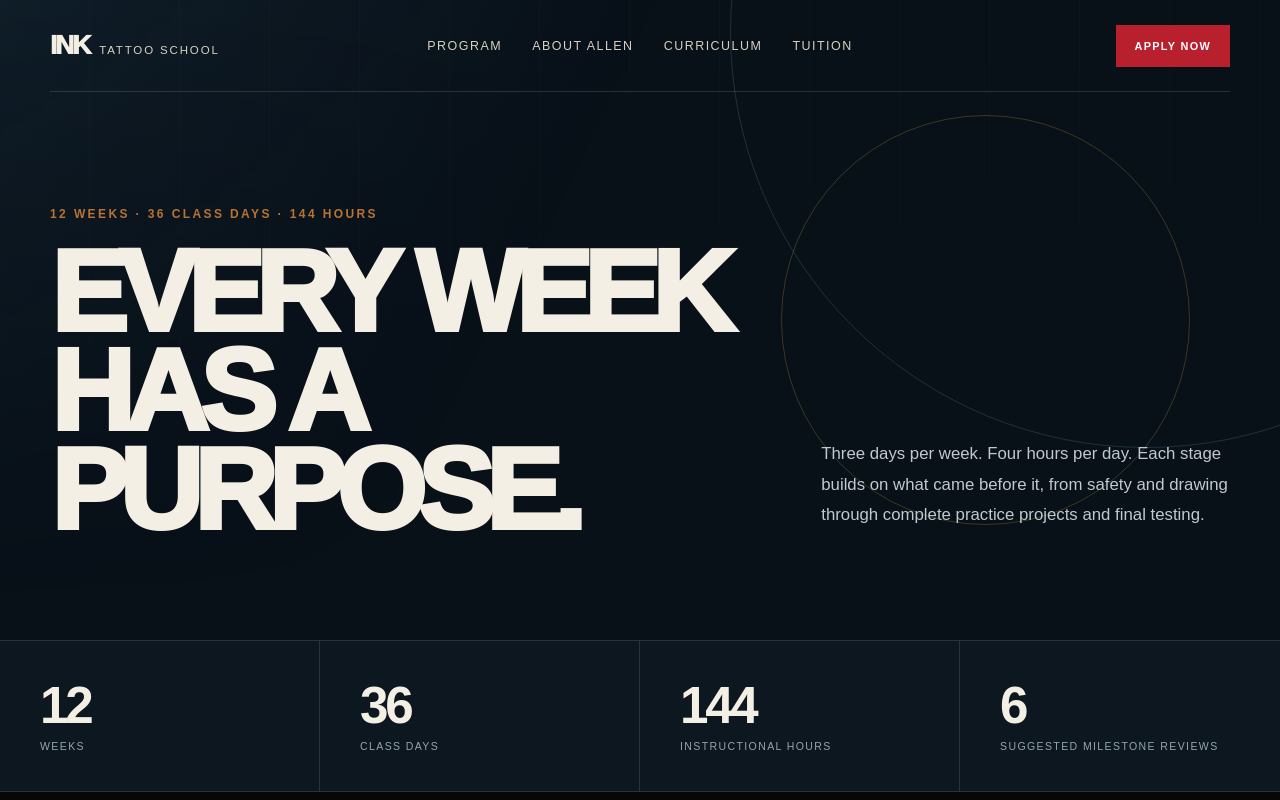
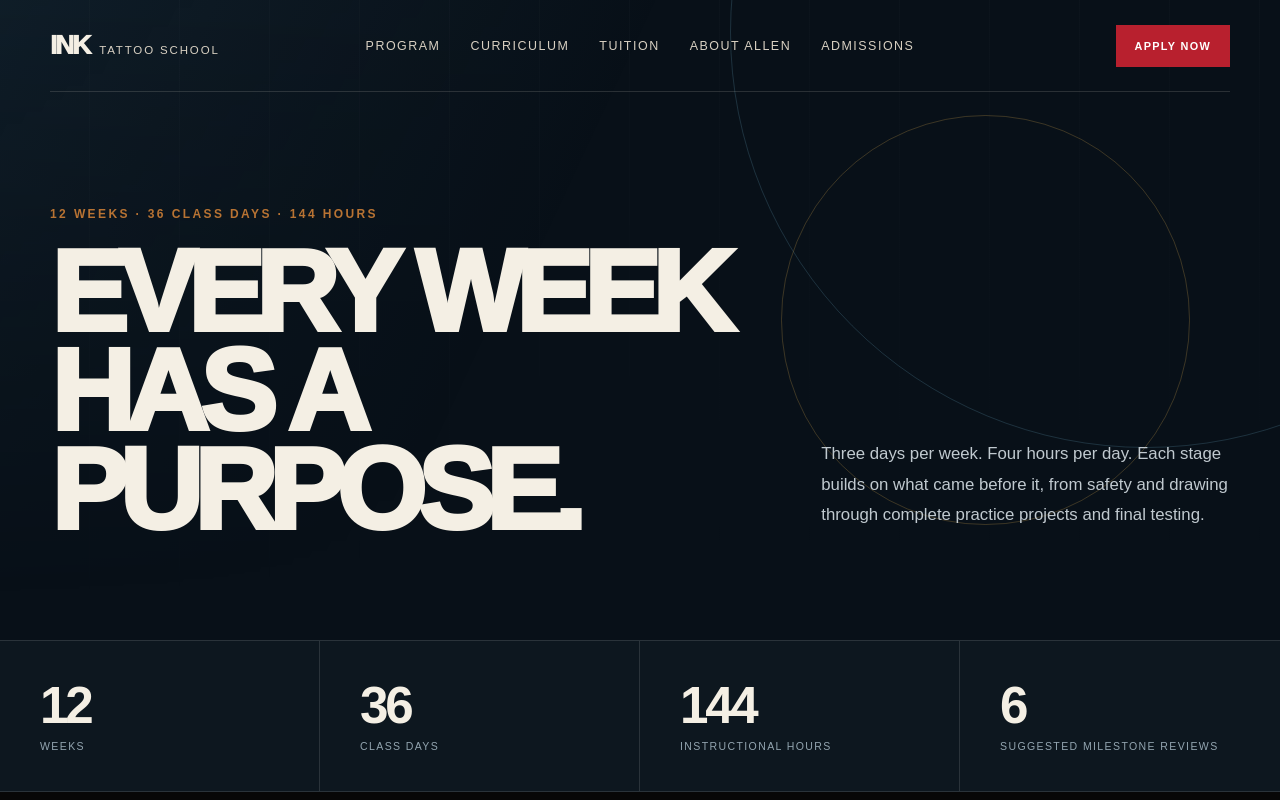
Before and after one commit to Adhco0543/tattoo_ink_school, a Next.js app: page /curriculum in a window 1280 px wide. Shown: the top 800 px of the page. Built offline with nearby package versions, Linux system fonts and the light colour scheme.

Commit message:
Build 5: normalize curriculum navigation

```diff
--- a/app/curriculum/page.tsx
+++ b/app/curriculum/page.tsx
@@ -145,9 +145,10 @@ export default function CurriculumPage() {
         </a>
         <nav aria-label="Primary navigation">
           <a href="/program">Program</a>
+          <a href="/curriculum">Curriculum</a>
+          <a href="/tuition">Tuition</a>
           <a href="/about">About Allen</a>
-          <a href="/curriculum">Curriculum</a>
-          <a href="/#tuition">Tuition</a>
+          <a href="/admissions">Admissions</a>
         </nav>
         <a className="button button-small" href="/admissions#application">Apply Now</a>
       </header>
```
